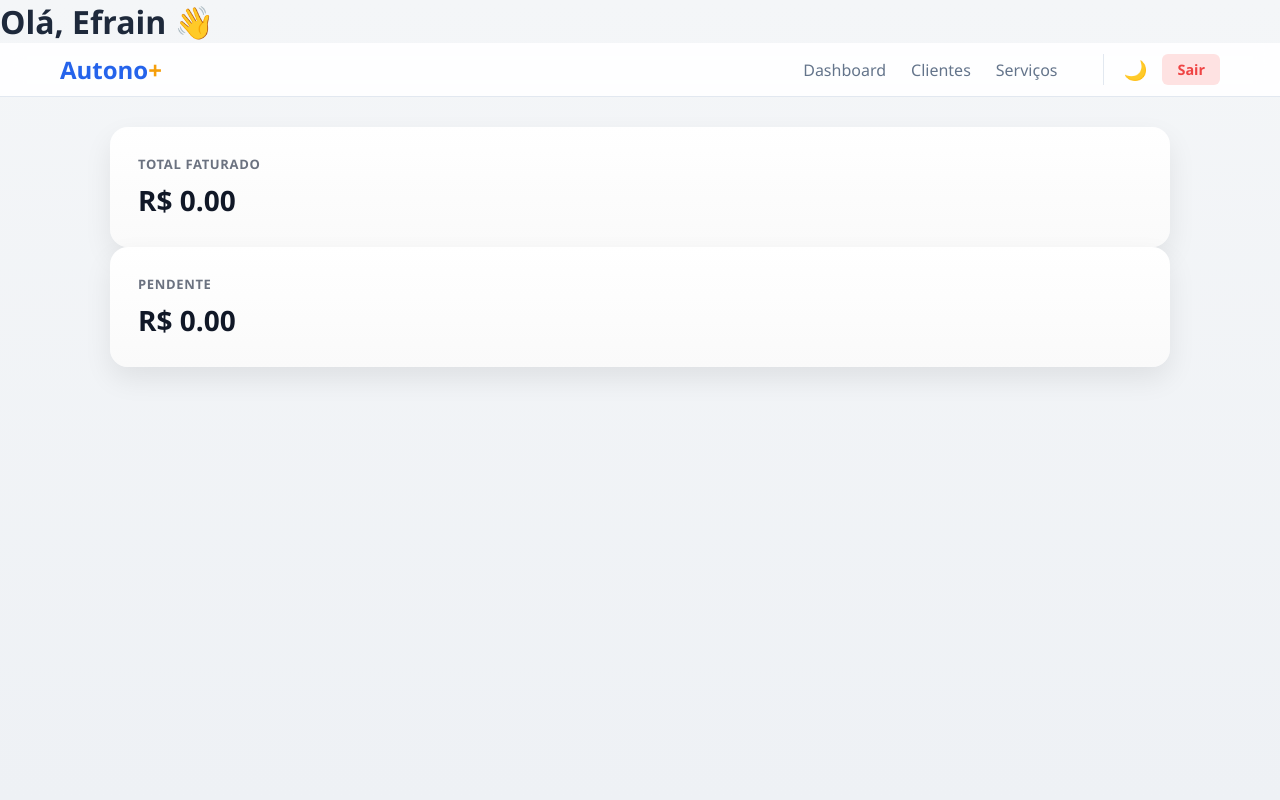
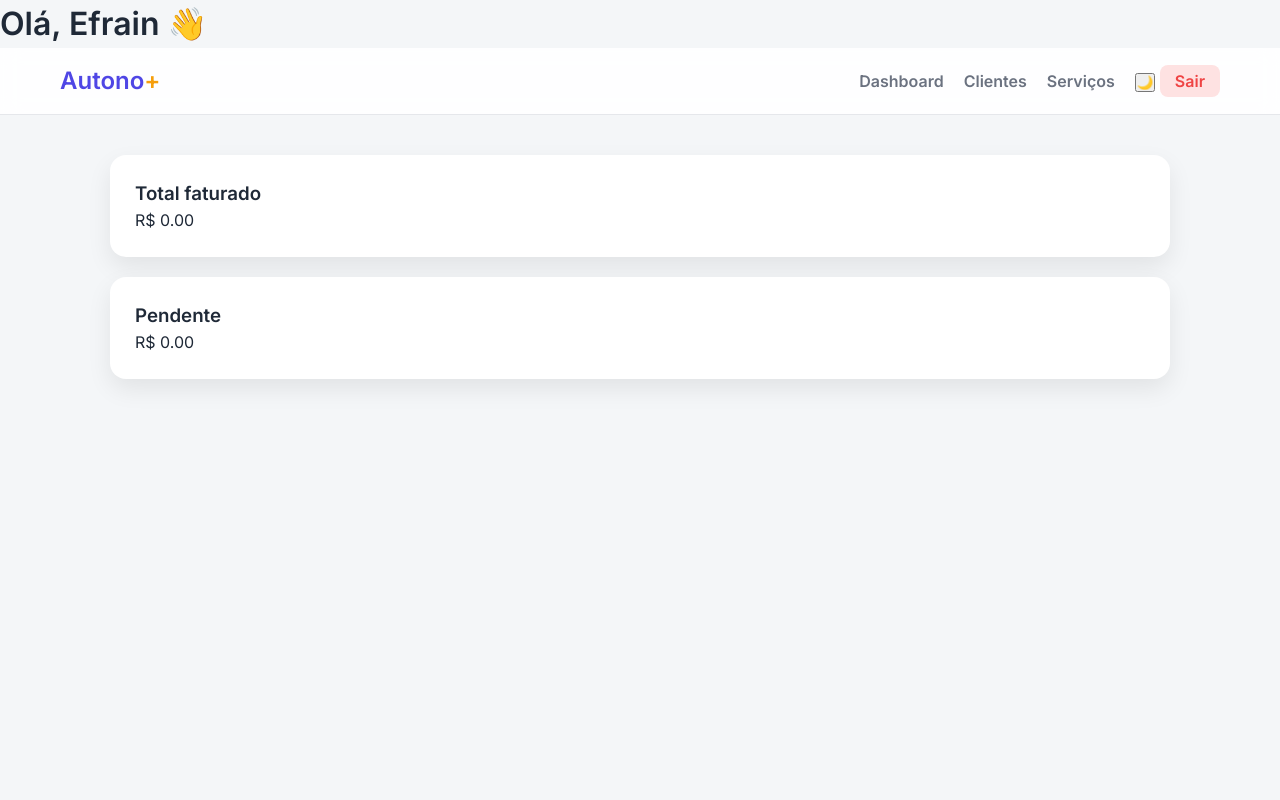
Before and after one commit to euefrai/autono-plus, a Flask app: page /dashboard in a window 1280 px wide. Run offline with Flask 3, Linux system fonts and the light colour scheme; a user stored in the database is signed in; data that the repository does not hold is empty; some libraries are stand-ins or nearby versions.

Commit message:
Update style.css

```diff
--- a/static/css/style.css
+++ b/static/css/style.css
@@ -1,204 +1,69 @@
+/* =========================================
+   1. VARIÁVEIS DE CORES (O segredo do tema)
+   ========================================= */
+:root {
+    /* Modo Claro */
+    --bg-body: #f4f6f8;
+    --bg-card: #ffffff;
+    --bg-input: #ffffff;
+    --text-main: #1f2937;
+    --text-muted: #6b7280;
+    --border: #e5e7eb;
+    --nav-bg: rgba(255, 255, 255, 0.9);
+    --primary: #4f46e5;
+    --primary-hover: #6366f1;
+    --danger: #ef4444;
+    --success: #10b981;
+    --shadow: rgba(0, 0, 0, 0.08);
+}
+
+body.dark-theme {
+    /* Modo Escuro */
+    --bg-body: #0f172a;
+    --bg-card: #1e293b;
+    --bg-input: #0f172a;
+    --text-main: #f8fafc;
+    --text-muted: #94a3b8;
+    --border: #334155;
+    --nav-bg: rgba(15, 23, 42, 0.9);
+    --primary: #818cf8;
+    --primary-hover: #a5b4fc;
+    --shadow: rgba(0, 0, 0, 0.4);
+}
+
+/* =========================================
+   2. RESET E CONFIGURAÇÕES GERAIS
+   ========================================= */
 * {
     margin: 0;
     padding: 0;
     box-sizing: border-box;
-    font-family: 'Segoe UI', Arial, sans-serif;
 }
 
 body {
-    background: linear-gradient(180deg, #f4f6f8, #eef1f5);
-    color: #1f2937;
-    -webkit-font-smoothing: antialiased;
+    background-color: var(--bg-body);
+    color: var(--text-main);
+    font-family: 'Inter', 'Segoe UI', sans-serif;
+    transition: background 0.3s, color 0.3s;
+    line-height: 1.5;
 }
 
 .container {
     max-width: 1100px;
-    width: 100%;
     margin: 40px auto;
-    padding: 20px;
+    padding: 0 20px;
 }
 
-.topbar {
-    background: rgba(255,255,255,0.95);
-    backdrop-filter: blur(8px);
-    padding: 22px 30px;
-    border-radius: 16px;
-    box-shadow: 0 10px 30px rgba(0,0,0,0.08);
-    display: flex;
-    justify-content: space-between;
-    align-items: center;
-    margin-bottom: 35px;
-}
-
-.topbar h1 {
-    font-size: 22px;
-    font-weight: 700;
-    letter-spacing: -0.3px;
-}
-
-.topbar a {
-    text-decoration: none;
-    color: #4f46e5;
-    font-weight: 600;
-}
-
-.topbar a:hover {
-    text-decoration: underline;
-}
-
-.card {
-    background: linear-gradient(180deg, #ffffff, #fafafa);
-    padding: 28px;
-    border-radius: 18px;
-    box-shadow: 0 12px 28px rgba(0,0,0,0.08);
-    transition: transform 0.25s ease, box-shadow 0.25s ease;
-}
-
-.card:hover {
-    transform: translateY(-4px);
-    box-shadow: 0 20px 40px rgba(0,0,0,0.12);
-}
-
-.card h3 {
-    font-size: 13px;
-    color: #6b7280;
-    margin-bottom: 8px;
-    text-transform: uppercase;
-    letter-spacing: 0.05em;
-}
-
-.card p {
-    font-size: 28px;
-    font-weight: 800;
-    color: #111827;
-}
-
-.btn {
-    display: inline-block;
-    padding: 12px 20px;
-    background: linear-gradient(135deg, #4f46e5, #6366f1);
-    color: white;
-    border-radius: 14px;
-    text-decoration: none;
-    font-weight: 600;
-    transition: all 0.25s ease;
-    box-shadow: 0 8px 20px rgba(79,70,229,0.35);
-}
-
-.btn:hover {
-    transform: translateY(-2px);
-    box-shadow: 0 12px 28px rgba(79,70,229,0.5);
-}
-
-table {
-    width: 100%;
-    border-collapse: collapse;
-    margin-top: 25px;
-    background: #ffffff;
-    border-radius: 16px;
-    overflow: hidden;
-    box-shadow: 0 12px 28px rgba(0,0,0,0.08);
-}
-
-table th {
-    background: #f8fafc;
-    padding: 16px;
-    font-size: 13px;
-    color: #6b7280;
-    text-transform: uppercase;
-    letter-spacing: 0.04em;
-}
-
-table td {
-    padding: 16px;
-    border-top: 1px solid #f1f5f9;
-    font-size: 15px;
-}
-
-table tr:hover td {
-    background: #f9fafb;
-}
-
-form {
-    background: #ffffff;
-    padding: 30px;
-    border-radius: 18px;
-    box-shadow: 0 12px 28px rgba(0,0,0,0.08);
-}
-
-form input, form select {
-    width: 100%;
-    padding: 14px;
-    margin-bottom: 16px;
-    border-radius: 12px;
-    border: 1px solid #e5e7eb;
-    font-size: 15px;
-    transition: border 0.2s, box-shadow 0.2s;
-}
-
-form input:focus, form select:focus {
-    outline: none;
-    border-color: #4f46e5;
-    box-shadow: 0 0 0 3px rgba(79,70,229,0.2);
-}
-
-form button {
-    width: 100%;
-    padding: 14px;
-    background: linear-gradient(135deg, #4f46e5, #6366f1);
-    border: none;
-    color: white;
-    font-weight: 700;
-    border-radius: 14px;
-    cursor: pointer;
-    box-shadow: 0 8px 20px rgba(79,70,229,0.4);
-}
-
-form button:hover {
-    transform: translateY(-2px);
-}
-
-.auth-container {
-    min-height: 100vh;
-    display: flex;
-    justify-content: center;
-    align-items: center;
-    background: radial-gradient(circle at top, #6366f1, #1e1b4b);
-}
-
-.auth-card {
-    background: rgba(255,255,255,0.95);
-    backdrop-filter: blur(12px);
-    width: 100%;
-    max-width: 420px;
-    padding: 40px;
-    border-radius: 22px;
-    box-shadow: 0 30px 60px rgba(0,0,0,0.3);
-}
-
-/* Variáveis de Cores */
-:root {
-    --primary: #2563eb;
-    --bg-light: #f8fafc;
-    --text-main: #1e293b;
-    --nav-bg: rgba(255, 255, 255, 0.9);
-}
-
-body {
-    margin: 0;
-    background-color: var(--bg-light);
-    color: var(--text-main);
-    font-family: 'Inter', sans-serif;
-}
-
-/* Navbar Moderna */
+/* =========================================
+   3. NAVBAR (BARRA SUPERIOR)
+   ========================================= */
 .navbar {
     position: sticky;
     top: 0;
     background: var(--nav-bg);
-    backdrop-filter: blur(10px); /* Efeito de vidro */
-    border-bottom: 1px solid #e2e8f0;
-    padding: 10px 0;
+    backdrop-filter: blur(10px);
+    border-bottom: 1px solid var(--border);
+    padding: 15px 0;
     z-index: 1000;
 }
 
@@ -218,171 +83,114 @@ body {
     color: var(--primary);
 }
 
-.brand span {
-    color: #f59e0b; /* Cor dourada para o + */
-}
+.brand span { color: #f59e0b; }
 
-/* Links centrais */
-.nav-links {
-    display: flex;
-    gap: 25px;
-    align-items: center;
-}
+.nav-links { display: flex; gap: 20px; align-items: center; }
 
 .nav-item {
     text-decoration: none;
-    color: #64748b;
-    font-weight: 500;
-    transition: color 0.2s;
+    color: var(--text-muted);
+    font-weight: 600;
+    transition: 0.2s;
 }
 
-.nav-item:hover {
-    color: var(--primary);
-}
-
-/* Lado direito (Botões) */
-.nav-actions {
-    display: flex;
-    align-items: center;
-    gap: 15px;
-    margin-left: 20px;
-    padding-left: 20px;
-    border-left: 1px solid #e2e8f0;
-}
-
-.btn-icon {
-    background: none;
-    border: none;
-    cursor: pointer;
-    font-size: 1.2rem;
-}
+.nav-item:hover { color: var(--primary); }
 
 .btn-logout {
     background: #fee2e2;
-    color: #ef4444;
+    color: var(--danger);
     padding: 6px 15px;
-    border-radius: 6px;
+    border-radius: 8px;
     text-decoration: none;
-    font-size: 0.9rem;
     font-weight: 600;
 }
 
-.btn-logout:hover {
-    background: #fecaca;
+/* =========================================
+   4. CARDS E TABELAS
+   ========================================= */
+.card {
+    background: var(--bg-card);
+    padding: 25px;
+    border-radius: 16px;
+    box-shadow: 0 10px 25px var(--shadow);
+    margin-bottom: 20px;
 }
 
-/* Ajuste do Container Principal */
-.container {
-    max-width: 1100px;
-    margin: 30px auto;
-    padding: 0 20px;
+table {
+    width: 100%;
+    border-collapse: collapse;
+    background: var(--bg-card);
+    border-radius: 12px;
+    overflow: hidden;
+    box-shadow: 0 4px 15px var(--shadow);
 }
 
-/* Responsivo para Celular */
-@media (max-width: 768px) {
-    .nav-links {
-        gap: 15px;
-        font-size: 0.85rem;
-    }
-    .nav-actions {
-        margin-left: 5px;
-        padding-left: 5px;
-    }
+th {
+    background: var(--border);
+    color: var(--text-muted);
+    padding: 15px;
+    text-align: left;
+    font-size: 0.85rem;
+    text-transform: uppercase;
 }
 
-/* ===================== */
-/* 🌙 MODO ESCURO */
-/* ===================== */
-
-body.dark {
-    background: linear-gradient(180deg, #0f172a, #020617);
-    color: #e5e7eb;
+td {
+    padding: 15px;
+    border-bottom: 1px solid var(--border);
 }
 
-/* Topbar */
-body.dark .topbar {
-    background: rgba(15,23,42,0.85);
-    box-shadow: 0 10px 30px rgba(0,0,0,0.6);
+tr:hover td { background: rgba(0,0,0,0.02); }
+body.dark-theme tr:hover td { background: rgba(255,255,255,0.02); }
+
+/* =========================================
+   5. FORMULÁRIOS E BOTÕES
+   ========================================= */
+form {
+    background: var(--bg-card);
+    padding: 25px;
+    border-radius: 16px;
+    border: 1px solid var(--border);
 }
 
-body.dark .topbar h1 {
-    color: #f8fafc;
+input, select {
+    width: 100%;
+    padding: 12px;
+    margin-bottom: 15px;
+    border-radius: 10px;
+    border: 1px solid var(--border);
+    background: var(--bg-input);
+    color: var(--text-main);
 }
 
-body.dark .topbar a {
-    color: #818cf8;
+.btn {
+    background: var(--primary);
+    color: white;
+    border: none;
+    padding: 12px 20px;
+    border-radius: 10px;
+    font-weight: 700;
+    cursor: pointer;
+    transition: 0.3s;
 }
 
-/* Cards */
-body.dark .card {
-    background: linear-gradient(180deg, #020617, #020617);
-    box-shadow: 0 12px 30px rgba(0,0,0,0.7);
+.btn:hover { background: var(--primary-hover); transform: translateY(-2px); }
+
+/* =========================================
+   6. AUTH (LOGIN/CADASTRO)
+   ========================================= */
+.auth-container {
+    min-height: 100vh;
+    display: flex;
+    justify-content: center;
+    align-items: center;
+    background: radial-gradient(circle at top, var(--primary), #1e1b4b);
 }
 
-body.dark .card h3 {
-    color: #94a3b8;
+.auth-card {
+    background: var(--bg-card);
+    width: 100%;
+    max-width: 400px;
+    padding: 40px;
+    border-radius: 24px;
+    box-shadow: 0 25px 50px rgba(0,0,0,0.2);
 }
-
-body.dark .card p {
-    color: #f8fafc;
-}
-
-/* Botões */
-body.dark .btn {
-    background: linear-gradient(135deg, #6366f1, #818cf8);
-    box-shadow: 0 10px 25px rgba(99,102,241,0.6);
-}
-
-/* Tabela */
-body.dark table {
-    background: #020617;
-}
-
-body.dark table th {
-    background: #020617;
-    color: #94a3b8;
-}
-
-body.dark table td {
-    border-top: 1px solid #020617;
-}
-
-body.dark table tr:hover td {
-    background: #020617;
-}
-
-/* Forms */
-body.dark form {
-    background: #020617;
-}
-
-body.dark input,
-body.dark select {
-    background: #020617;
-    color: #e5e7eb;
-    border: 1px solid #020617;
-}
-
-body.dark input::placeholder {
-    color: #64748b;
-}
-
-body.dark input:focus,
-body.dark select:focus {
-    border-color: #6366f1;
-    box-shadow: 0 0 0 3px rgba(99,102,241,0.35);
-}
-
-/* Auth */
-body.dark .auth-container {
-    background: radial-gradient(circle at top, #1e1b4b, #020617);
-}
-
-body.dark .auth-card {
-    background: rgba(2,6,23,0.9);
-    color: #e5e7eb;
-}
-
-body.dark .auth-card p {
-    color: #94a3b8;
-}
```
